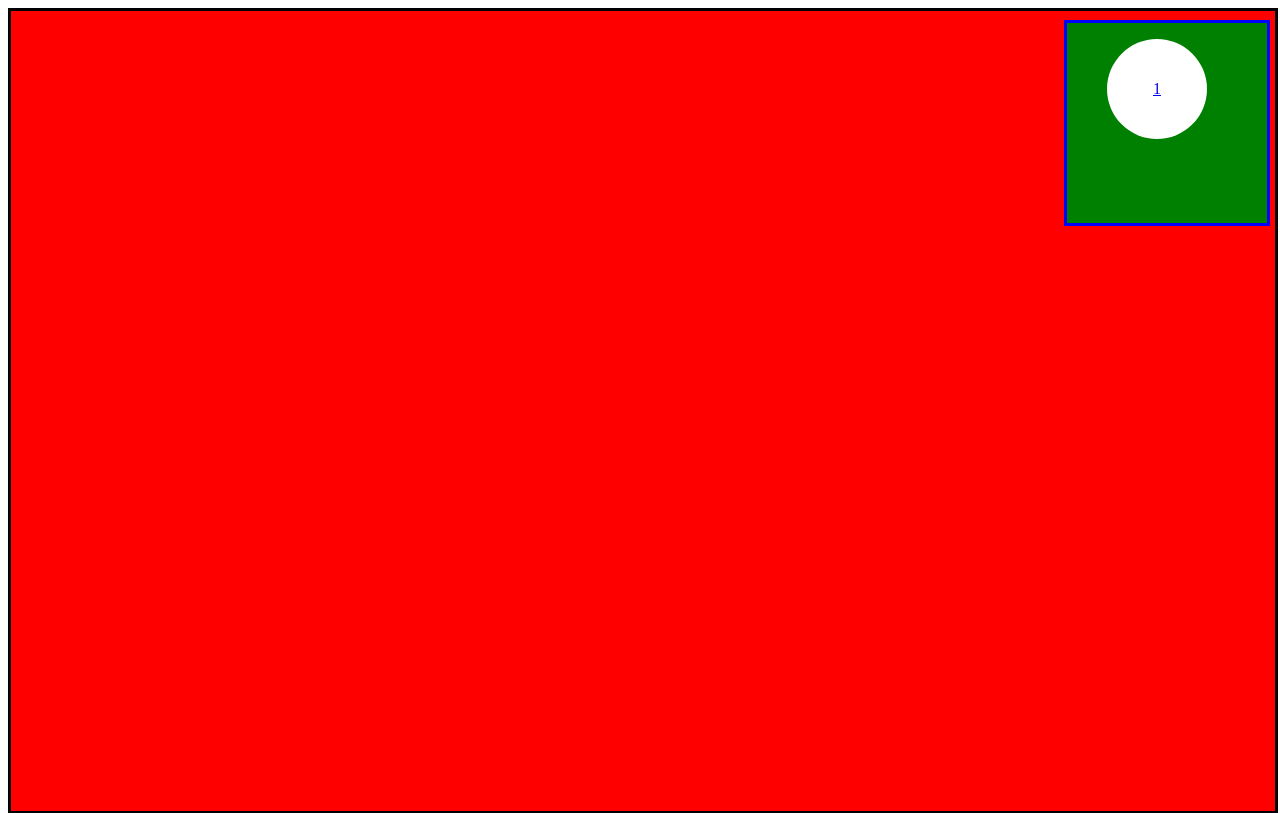
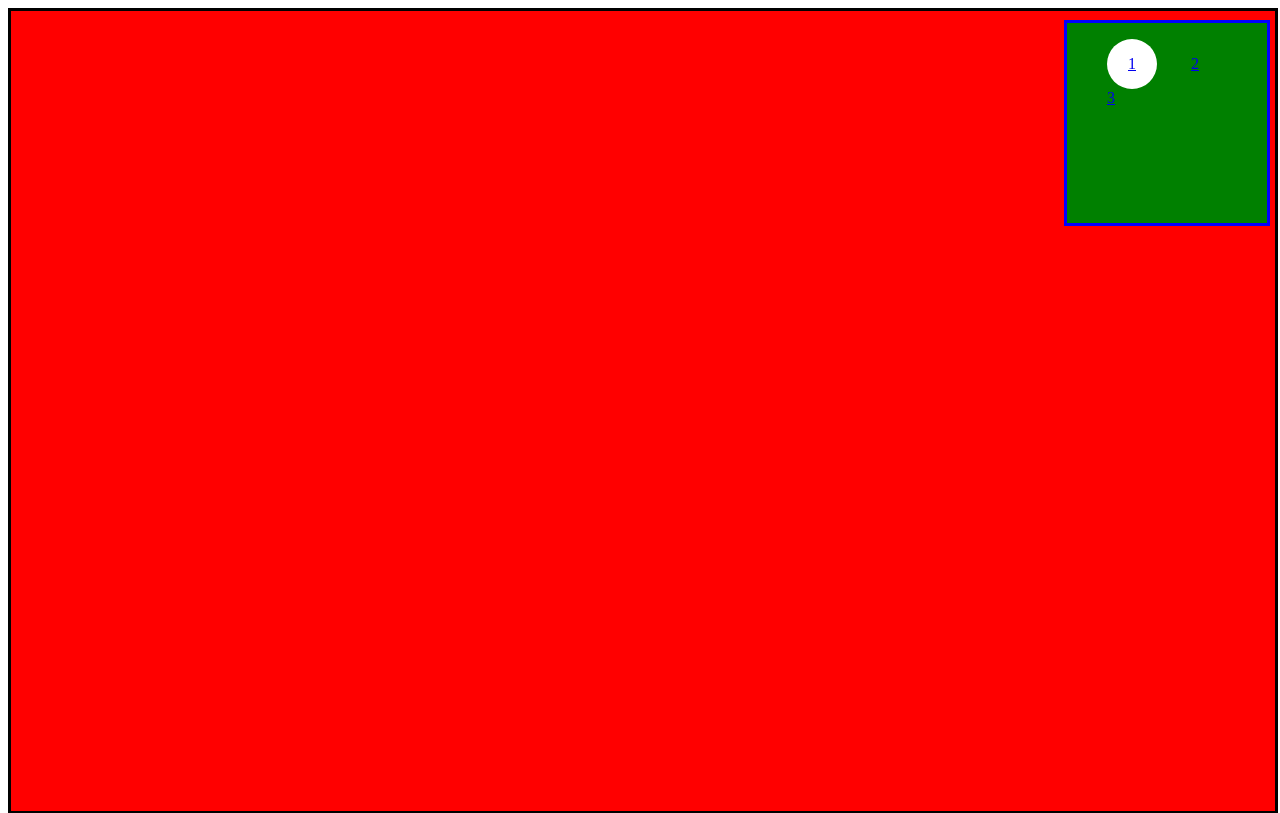
Before and after one commit to Sergjio97/htmlcss-shoes, a plain HTML site: page index.html in a window 1280 px wide. Shown: the top 813 px of the page. Drawn offline with Linux system fonts and the light colour scheme.

Commit message:
modifiche layout link

```diff
--- a/css/style.css
+++ b/css/style.css
@@ -25,14 +25,14 @@
     margin-right: 30px;
 }
 
-.scrool a {
+.scrool span {
     display: inline-block;
-    width: 100px;
-    height: 100px;
+    width: 50px;
+    height: 50px;
     background-color: white;
+    border-radius: 50%;
     text-align: center;
-    line-height: 100px;
-    border-radius: 50%;
+    line-height: 50px;
 }
 
 
--- a/index.html
+++ b/index.html
@@ -17,19 +17,24 @@
                 <nav>
                     <ul>
                         <li>
-                            <a href="#">1</a>
-
+                            <span>
+                                <a href="#1">1</a>
+                            </span>
 
                         </li>
-                        <li></li>
-                        <li></li>
+                        <li>
+                            <a href="#2">2</a>
+                        </li>
+                        <li>
+                            <a href="#3">3</a>
+                        </li>
                     </ul>
                 </nav>
             </div>
 
-            <div class="box"></div>
-            <div class="box"></div>
-            <div class="box"></div>
+            <div id="1" class="box"></div>
+            <div id="2" class="box"></div>
+            <div id="3" class="box"></div>
 
         </div>
 
```
